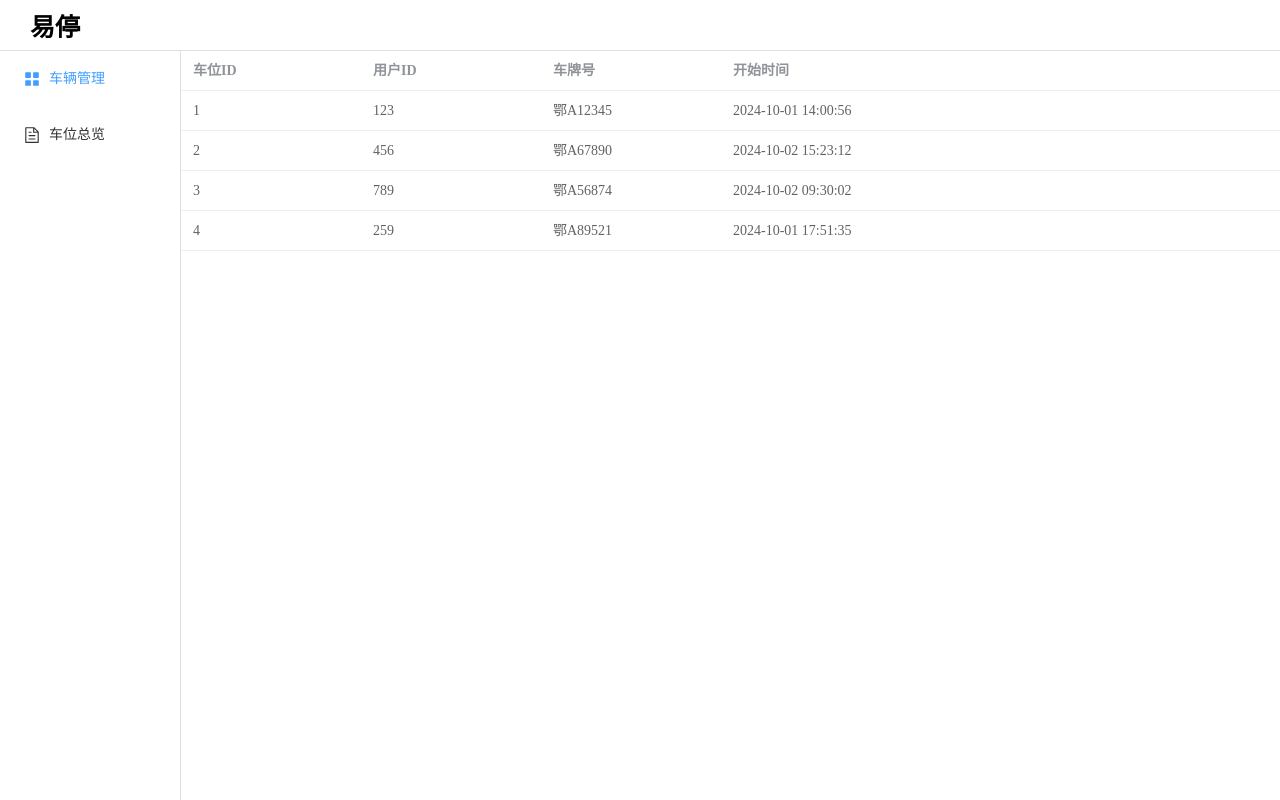
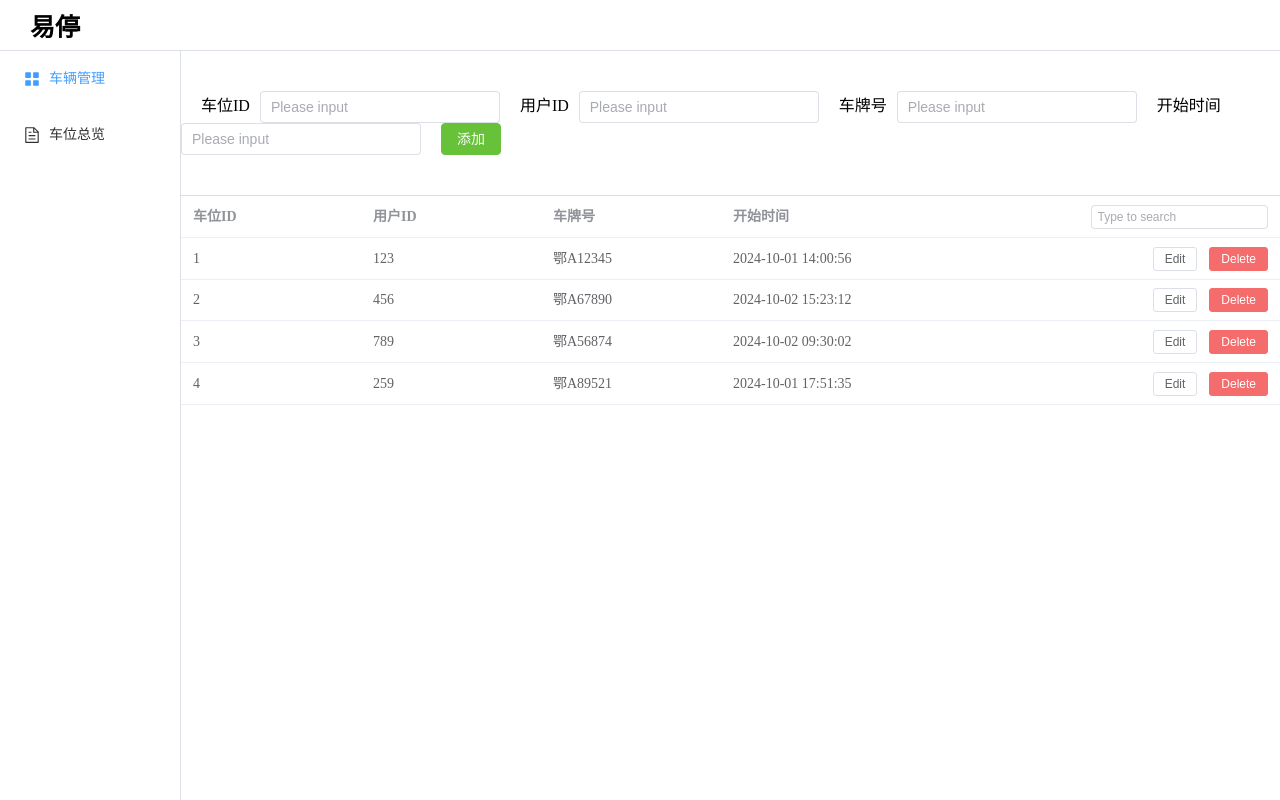
Before and after one commit to ykn0309/YIT-Intelligent-Parking-Space, a Vue app in the folder front-end/YIT/: page / in a window 1280 px wide. Built offline with nearby package versions, Linux system fonts and the light colour scheme.

Commit message:
添加了增查删改（未完善）

```diff
--- a/front-end/YIT/src/views/CarsManager/index.vue
+++ b/front-end/YIT/src/views/CarsManager/index.vue
@@ -1,13 +1,45 @@
 <template>
-    <el-table :data="tableData" class="table">
+    <div class="command">
+        <div class="add">
+            <span>车位ID</span>
+            <el-input v-model="parkIdInput" style="width: 240px" placeholder="Please input" />
+            <span>用户ID</span>
+            <el-input v-model="userIdInput" style="width: 240px" placeholder="Please input" />
+            <span>车牌号</span>
+            <el-input v-model="carIdInput" style="width: 240px" placeholder="Please input" />
+            <span>开始时间</span>
+            <el-input v-model="startTimeInput" style="width: 240px" placeholder="Please input" />
+            <el-button type="success" @click="addCar">添加</el-button>
+        </div>
+    </div>
+    <el-table :data="filterTableData" class="table">
         <el-table-column prop="parkId" label="车位ID" width="180" />
         <el-table-column prop="userId" label="用户ID" width="180" />
-      <el-table-column prop="carId" label="车牌号" width="180"/>
-      <el-table-column prop="startTime" label="开始时间" />
+        <el-table-column prop="carId" label="车牌号" width="180" />
+        <el-table-column prop="startTime" label="开始时间" width="180" />
+        <el-table-column align="right">
+            <template #header>
+                <el-input v-model="search" size="small" placeholder="Type to search" style="width: 50%;" />
+            </template>
+            <template #default="scope">
+                <el-button size="small" @click="handleEdit(scope.$index, scope.row)">
+                    Edit
+                </el-button>
+                <el-button size="small" type="danger" @click="handleDelete(scope.$index, scope.row)">
+                    Delete
+                </el-button>
+            </template>
+        </el-table-column>
     </el-table>
 </template>
 
 <script setup>
+    import { computed, ref } from 'vue'
+    const parkIdInput = ref('')
+    const userIdInput = ref('')
+    const carIdInput = ref('')
+    const startTimeInput = ref('')
+    const search = ref('')
     const tableData = [
         {
             parkId: 1,
@@ -34,11 +66,53 @@
             startTime: '2024-10-01 17:51:35'
         },
     ]
+
+    const addCar = () => {
+        console.log('addCar()')
+        const newCar = {
+            parkId: parseInt(parkIdInput.value, 10),
+            userId: parseInt(userIdInput.value, 10),
+            carId: carIdInput.value,
+            startTime: startTimeInput.value
+        }
+        tableData.push(newCar)
+        parkIdInput.value = ''
+        userIdInput.value = ''
+        carIdInput.value = ''
+        startTimeInput.value = ''
+        console.log(tableData)
+    }
+
+    const filterTableData = computed(() =>
+        tableData.filter(
+            (data) =>
+                !search.value ||
+                data.parkId.toString().includes(search.value) ||
+                data.userId.toString().includes(search.value) ||
+                data.carId.includes(search.value) ||
+                data.startTime.includes(search.value)
+        )
+
+    )
 </script>
 
 <style scoped>
     .table {
-        /* float: right; */
+        display: flex;
         width: calc(100% - 181px);
     }
+
+    .command {
+        display: flex;
+        padding: 40px 0;
+        border-bottom: 1px solid #dcdfe6;
+    }
+
+    .command span {
+        margin: 0px 10px 0px 20px;
+    }
+
+    .command .el-button {
+        margin: 0 20px 0 20px;
+    }
 </style>
```
Lines whose indentation alone changed are shown as unchanged.
